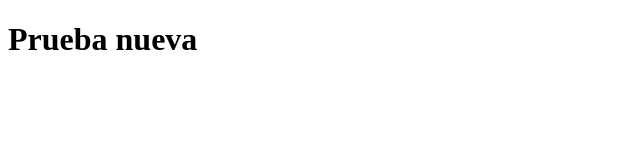
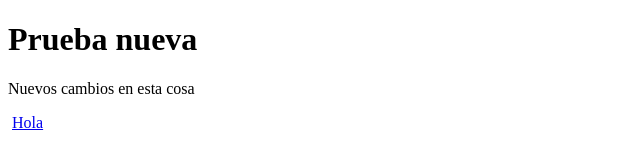
Before and after one commit to Lobo-Solitariotoward/TallerDeIntroduccionAWindows, a plain HTML site: page buenas.html in a window 1280 px wide. Shown: the whole page, without its empty margins (0-640 px from the left). Drawn offline with Linux system fonts and the light colour scheme.

Commit message:
nuevo cambio

```diff
--- a/buenas.html
+++ b/buenas.html
@@ -7,5 +7,10 @@
 </head>
 <body>
     <h1>Prueba nueva</h1>
+
+    <p>Nuevos cambios en esta cosa</p>
+    <img src="" alt="">
+    <a href="youtube.com"> Hola</a>
+
 </body>
 </html>
```
